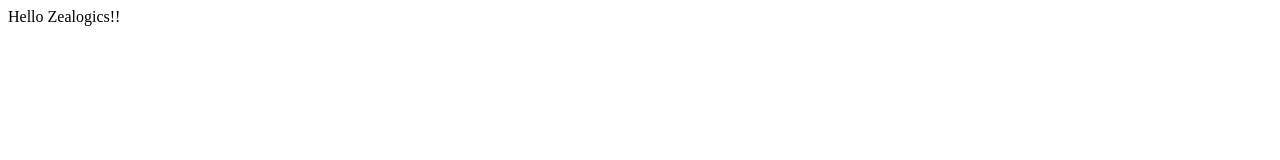
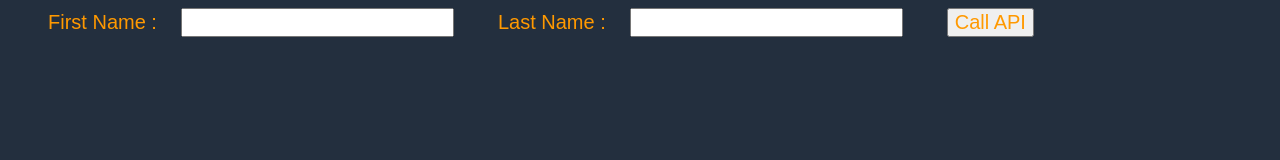
Before and after one commit to seanZealogics/AIWeb, a plain HTML site: page index.html in a window 1280 px wide. Drawn offline with Linux system fonts and the light colour scheme.

Commit message:
Add files via upload

```diff
--- a/index.html
+++ b/index.html
@@ -2,10 +2,57 @@
 <html>
 <head>
     <meta charset="UTF-8">
-    <title>Hello Zealogics!!</title>
+    <title>Hello Zealogics</title>
+    <!-- Add some CSS to change client UI -->
+    <style>
+    body {
+        background-color: #232F3E;
+        }
+    label, button {
+        color: #FF9900;
+        font-family: Arial, Helvetica, sans-serif;
+        font-size: 20px;
+        margin-left: 40px;
+        }
+     input {
+        color: #232F3E;
+        font-family: Arial, Helvetica, sans-serif;
+        font-size: 20px;
+        margin-left: 20px;
+        }
+    </style>
+    <script>
+        // define the callAPI function that takes a first name and last name as parameters
+        var callAPI = (firstName,lastName)=>{
+            // instantiate a headers object
+            var myHeaders = new Headers();
+            // add content type header to object
+            myHeaders.append("Content-Type", "application/json");
+            // using built in JSON utility package turn object to string and store in a variable
+            var raw = JSON.stringify({"firstName":firstName,"lastName":lastName});
+            // create a JSON object with parameters for API call and store in a variable
+            var requestOptions = {
+                method: 'POST',
+                headers: myHeaders,
+                body: raw,
+                redirect: 'follow'
+            };
+            // make API call with parameters and use promises to get response
+            fetch("https://vs7ki7tpm1.execute-api.ap-southeast-2.amazonaws.com/dev", requestOptions)
+            .then(response => response.text())
+            .then(result => alert(JSON.parse(result).body))
+            .catch(error => console.log('error', error));
+        }
+    </script>
 </head>
-
 <body>
-    Hello Zealogics!!
+    <form>
+        <label>First Name :</label>
+        <input type="text" id="fName">
+        <label>Last Name :</label>
+        <input type="text" id="lName">
+        <!-- set button onClick method to call function we defined passing input values as parameters -->
+        <button type="button" onclick="callAPI(document.getElementById('fName').value,document.getElementById('lName').value)">Call API</button>
+    </form>
 </body>
 </html>
```
Also changed, not shown: 1 other file.
